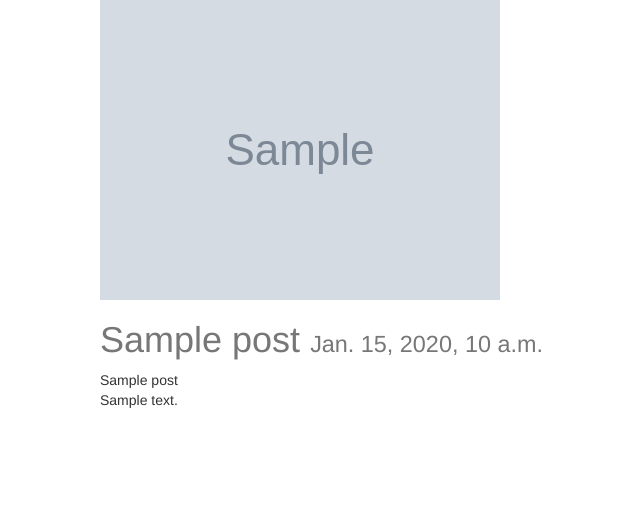
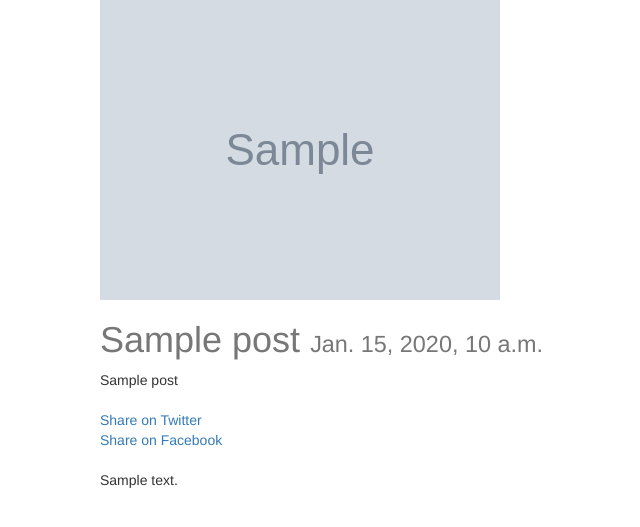
Before and after one commit to AlekseiAQ/django-angular, a Django app: page /posts/1/ in a window 1280 px wide. Shown: the top 527 px of the page, without its empty margins (175-815 px from the left). Run offline with Django 3.2, Linux system fonts and the light colour scheme; tables that the repository leaves empty hold one stand-in row (values such as "Sample post"); grey boxes marked "Sample" are stand-in pictures; some libraries are stand-ins or nearby versions.

Commit message:
Added simple Social Share Links and Custom Template Tag

```diff
--- /dev/null
+++ b/src/posts/templatetags/urlify.py
@@ -0,0 +1,9 @@
+from urllib.parse import quote_plus
+from django import template
+
+register = template.Library()
+
+
+@register.filter
+def urlify(value):
+    return quote_plus(value)
--- a/src/posts/views.py
+++ b/src/posts/views.py
@@ -1,3 +1,5 @@
+from urllib.parse import quote_plus
+
 from django.contrib import messages
 from django.core.paginator import Paginator, EmptyPage, PageNotAnInteger
 from django.http import HttpResponse, HttpResponseRedirect
@@ -22,9 +24,11 @@ def post_create(request):
 
 def post_detail(request, id=None):
     instance = get_object_or_404(Post, id=id)
+    share_string = quote_plus(instance.title)
     context = {
         "title": instance.title,
-        "instance": instance
+        "instance": instance,
+        "share_string": share_string
     }
     return render(request, 'post_detail.html', context)
 
--- a/src/templates/post_detail.html
+++ b/src/templates/post_detail.html
@@ -1,4 +1,5 @@
 {% extends "base.html" %}
+{% load urlify %}
 
 {% block head_title %}{{ instance.title }} | {{ block.super }}{% endblock head_title%}
 
@@ -8,7 +9,17 @@
         <img src="{{ instance.image.url }}" class="img-responsive" alt="">
         {% endif %}
         <h1>{{ title }} <small>{{ instance.timestamp }}</small></h1>
-        {{ instance.title }}<br>
+        {{ instance.title }}<br><br>
+
+        {# share_string #}
+        <a href="https://twitter.com/home?status={{ instance.content|truncatechars:79|urlify }}%20{{ request.build_absolute_uri }}">
+        Share on Twitter
+        </a>
+        <br>
+        <a href="https://www.facebook.com/sharer/sharer.php?u={{ request.build_absolute_uri }}">
+        Share on Facebook
+        </a>
+        <br><br>
         {{ instance.content|linebreaks }}<br>
     </div>
 {% endblock content %}
```
Also changed, not shown: src/posts/templatetags/__init__.py (added).
